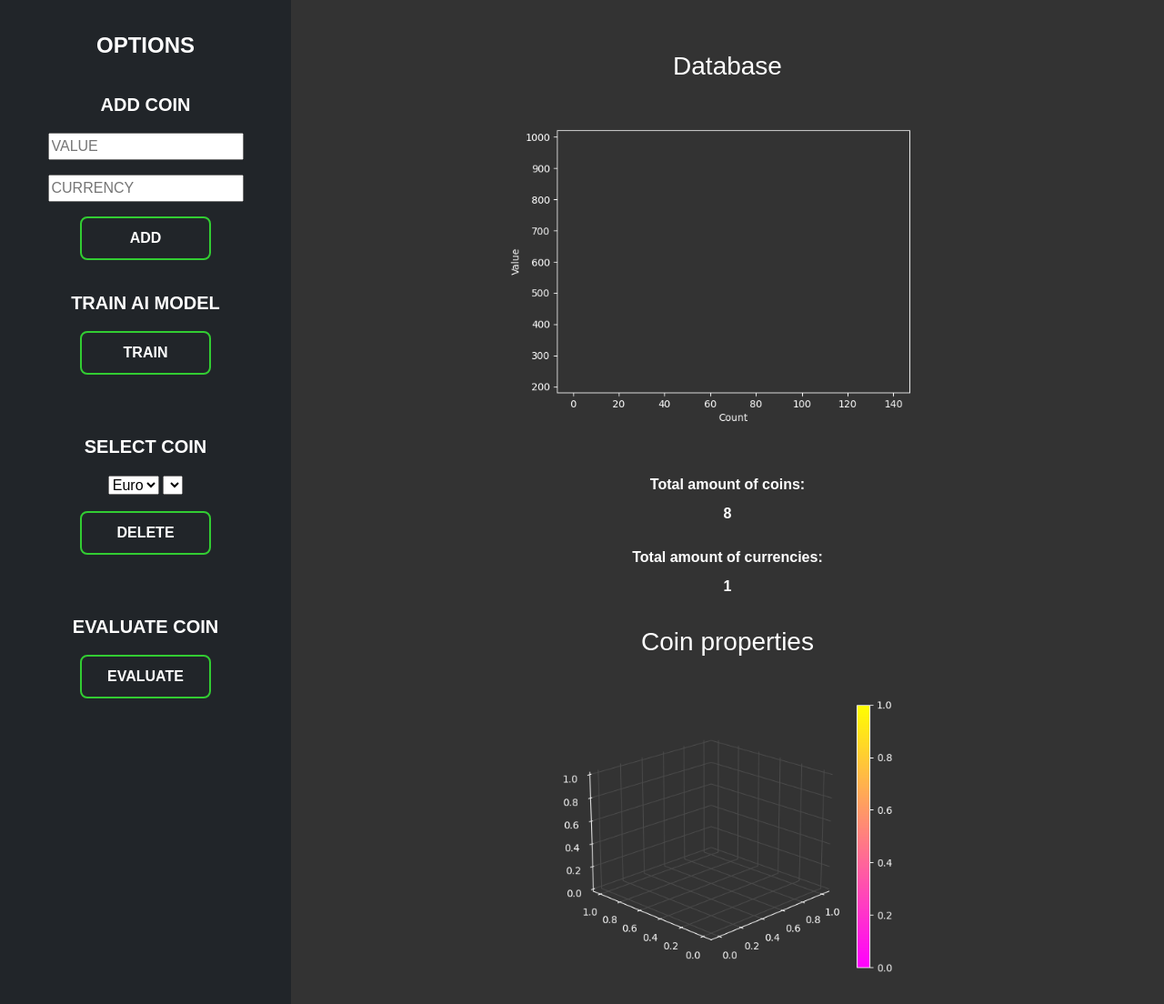
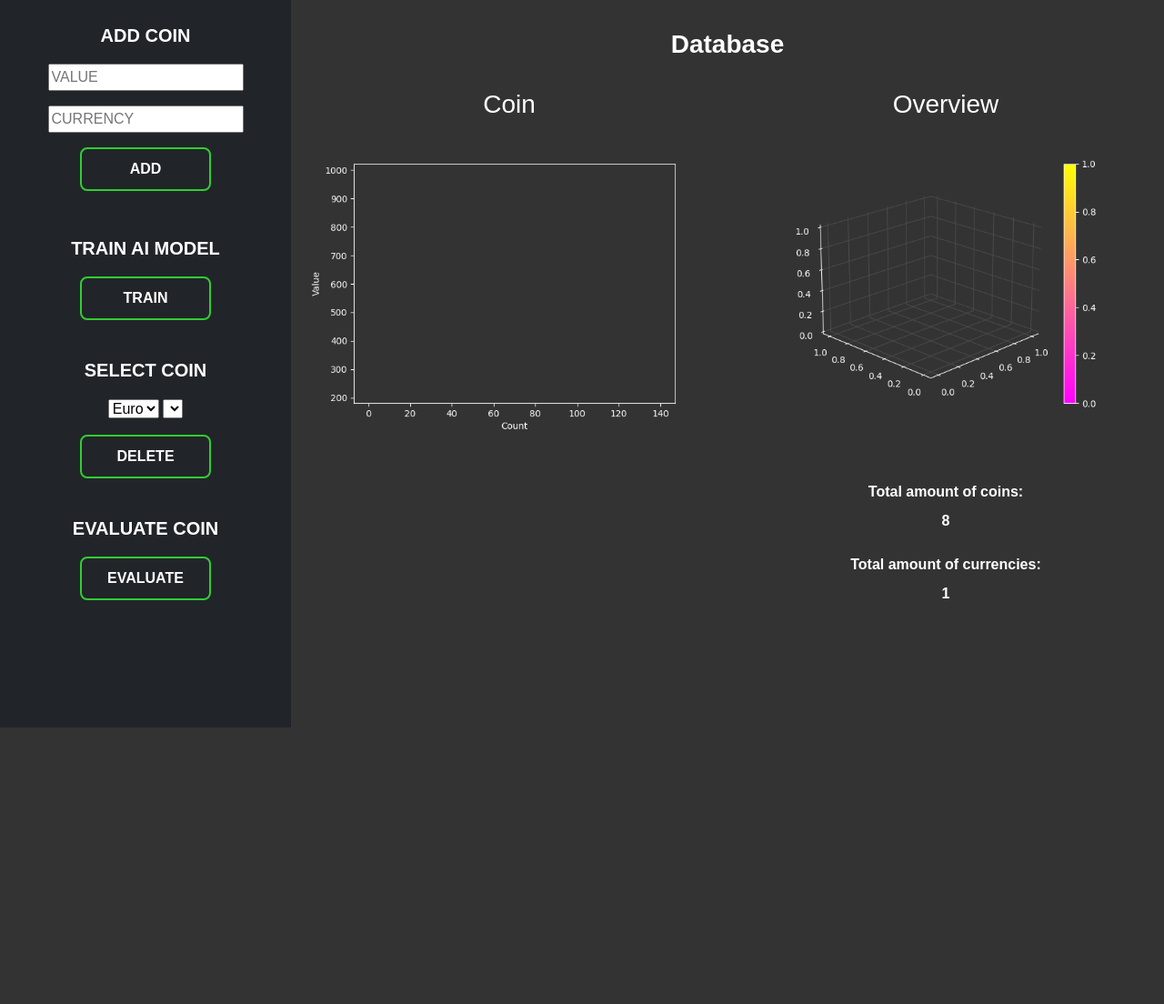
Before and after one commit to Alexander-H9/Makeathon_2022, a Flask app: page /admin in a window 1280 px wide. Shown: the part 78-1182 px from the top of the page at 91% size. After the commit the page ends 878 px from the top, so only its background shows below. Run offline with Flask 2, Linux system fonts and the light colour scheme; data comes from the database, SQL or seed files in the repository; both versions use the stored data as it was after the commit; lists and menus that the app fills with data are empty.

Commit message:
updated admin page

```diff
--- a/templates/admin.html
+++ b/templates/admin.html
@@ -42,10 +42,10 @@
             <div class="col-auto col-md-3 col-xl-3 px-sm-2 px-0 bg-dark">
                 <div class="d-flex flex-column align-items-center  px-3 pt-2 text-white min-vh-100">
                     <ul class="nav nav-pills flex-column mb-sm-auto mb-0 align-items-center">
-                        <li class="mb-2 mt-4">
+                        <!-- <li class="mb-2 mt-4">
                             <span class="fs-4 fw-bold">OPTIONS</span>
-                        </li>
-                        <li class="mb-2 mt-4">
+                        </li> -->
+                        <li class="mb-2 mt-3">
                             <span class="fs-5 fw-bold">ADD COIN</span>
                         </li>
                         <li class="my-2">
@@ -60,7 +60,7 @@
                         <li class="mb-2">
                             <span class="fw-bold" id="add-span"></span>
                         </li>
-                        <li class="mb-2 mt-2">
+                        <li class="mb-2 mt-4">
                             <span class="fs-5 fw-bold">TRAIN AI MODEL</span>
                         </li>
                         <li class="my-2">
@@ -69,7 +69,7 @@
                         <li class="mb-2">
                             <span class="fw-bold" id="train-span"></span>
                         </li>
-                        <li class="mb-2 mt-5">
+                        <li class="mb-2 mt-4">
                             <span class="fs-5 fw-bold">SELECT COIN</span>
                         </li>
                         <li class="my-2">
@@ -82,7 +82,7 @@
                         <li class="mb-2">
                             <span class="fw-bold" id="delete-span"></span>
                         </li>
-                        <li class="mb-2 mt-5">
+                        <li class="mb-2 mt-4">
                             <span class="fs-5 fw-bold">EVALUATE COIN</span>
                         </li>
                         <li class="my-2">
@@ -99,10 +99,21 @@
             <!-- Main -->
             <div class="col py-3">
                 <div class="board pt-lg-3 text-center">
+                    <h3><strong>Database</strong></h3>
+                    <div class="row">
+                        <div class="col-sm-6">
                             <ul class="nav flex-column align-items-center">
                                 <li class="my-4">
-                            <h3>Database</h3>
+                                    <h3>Coin</h3>
                                     <img id="plot-img-2d" class="img-fluid" width="500">
+                                </li>
+                            </ul>
+                        </div>
+                        <div class="col-sm-6">
+                            <ul class="nav flex-column align-items-center">
+                                <li class="my-4">
+                                    <h3>Overview</h3>
+                                    <img id="plot-img-4d" class="img-fluid" width="500">
                                 </li>
                                 <li class="mt-4 mb-2">
                                     <span class="fw-bold">Total amount of coins:</span>
@@ -116,11 +127,9 @@
                                 <li class="mb-2">
                                     <span class="fw-bold" id="total-currency-span">0</span>
                                 </li>
-                        <li class="my-4">
-                            <h3>Coin properties</h3>
-                            <img id="plot-img-4d" class="img-fluid" width="500">
-                        </li>
                             </ul>
+                        </div>
+                    </div>
                 </div>
             </div>
             <!-- Main END -->
```
Also changed, not shown: database.sqlite, static/images/4D Models.png. Lines whose indentation alone changed are shown as unchanged.
